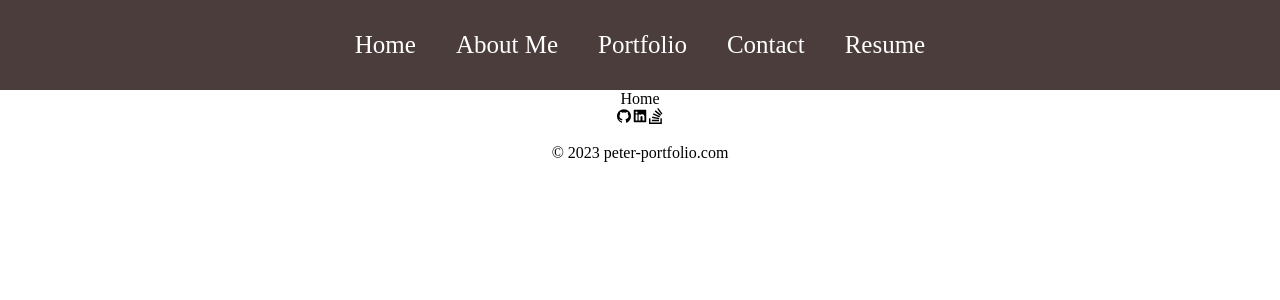
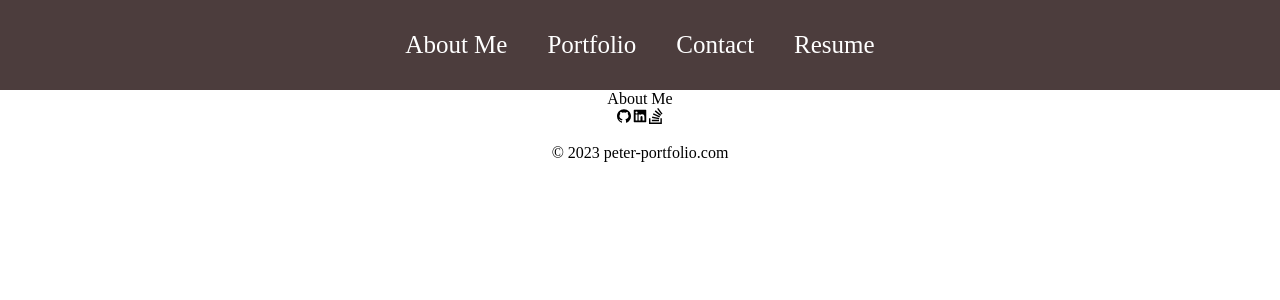
Before and after one commit to YockaFlocka/react-portfolio, a React (Create React App) app: page / in a window 1280 px wide. Shown: the top 300 px of the page. Built offline with nearby package versions, Linux system fonts and the light colour scheme.

Commit message:
got rid of the home page

```diff
--- a/src/App.js
+++ b/src/App.js
@@ -1,6 +1,5 @@
 import './App.css';
 import { BrowserRouter, Routes, Route } from "react-router-dom";
-import Home from "./Pages/Home";
 import About from './Pages/About';
 import Portfolio from './Pages/Portfolio';
 import Contact from './Pages/Contact';
@@ -16,8 +15,7 @@ function App() {
       <BrowserRouter>
         <Header />
         <Routes>
-          <Route path='/' element={<Home />} />
-          <Route path='/about' element={<About />} />
+          <Route path='/' element={<About />} />
           <Route path='/portfolio' element={<Portfolio />} />
           <Route path='/contact' element={<Contact />} />
           <Route path='/resume' element={<Resume />} />
--- a/src/Pages/Home.js
+++ /dev/null
@@ -1,9 +0,0 @@
-import React from 'react'
-
-function Home() {
-  return (
-    <div>Home</div>
-  )
-}
-
-export default Home
--- a/src/components/Header.js
+++ b/src/components/Header.js
@@ -20,8 +20,7 @@ function Header() {
         </button>
       </div>
       <div className="links">
-        <Link to="/"> Home </Link>
-        <Link to="/about"> About Me </Link>
+        <Link to="/"> About Me </Link>
         <Link to="/portfolio"> Portfolio </Link>
         <Link to="/contact"> Contact </Link>
         <Link to="/resume"> Resume </Link>
```
